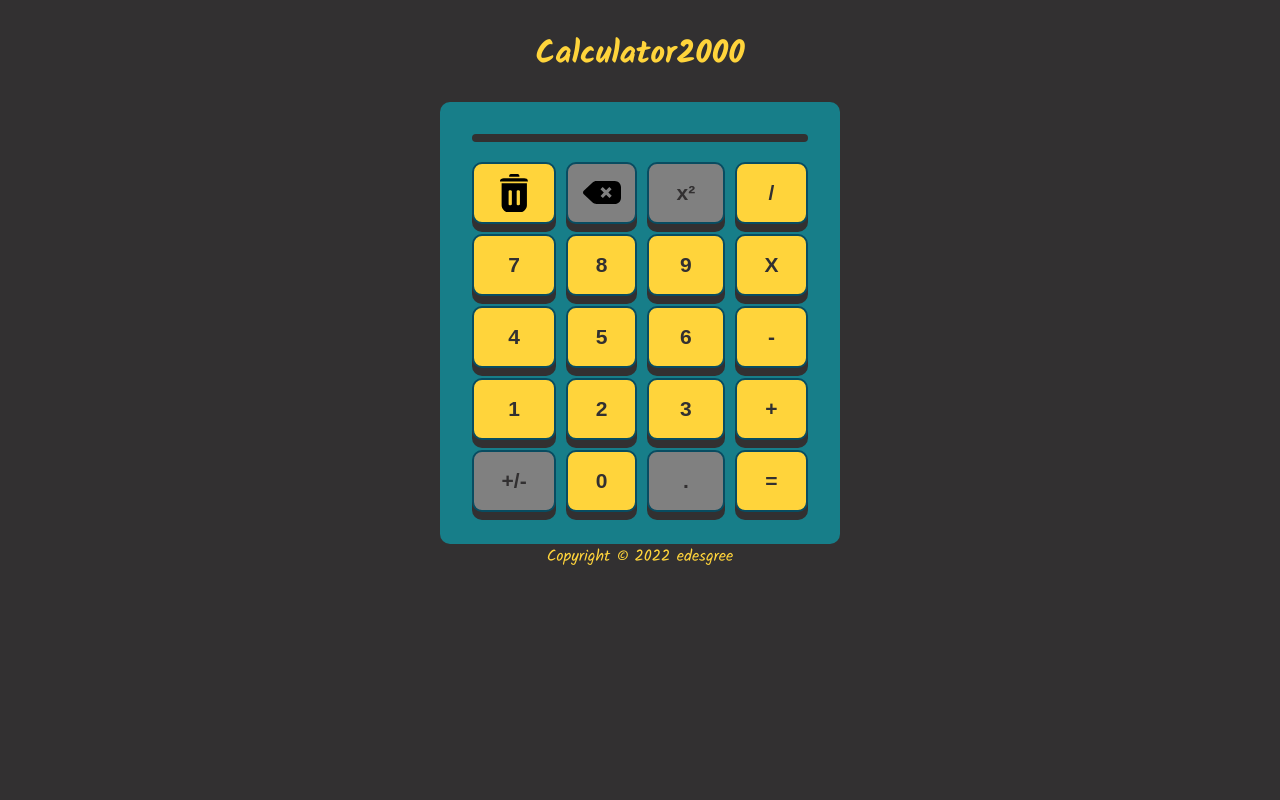
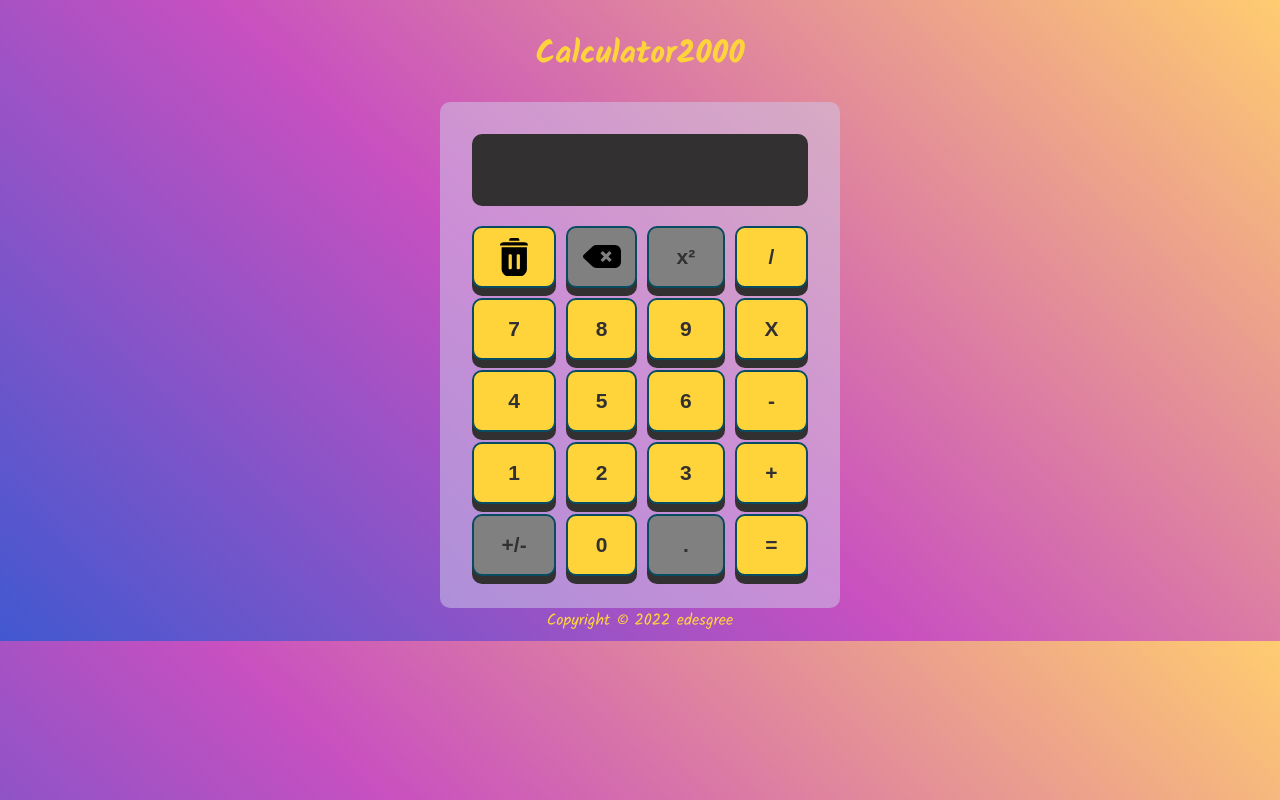
Before and after one commit to edesgree/odin-calculator, a website: page public/index.html in a window 1280 px wide. Drawn offline with nearby package versions, Linux system fonts and the light colour scheme.

Commit message:
add css gradient

```diff
--- a/src/sass/style.scss
+++ b/src/sass/style.scss
@@ -7,18 +7,20 @@ $dark: #323031;
 $bright: #ffd43b;
 $bright2: #ca2f2f;
 $main: #084c61;
-$main2: #177e89;
+$main2: #cfc8ea85;
 $grid: #ccc;
 $light: #fff;
 $font: "Kalam", cursive;
 $border-radius: 10px;
 body {
     align-items: center;
-    background-color: $dark;
+    background-color: #4158D0;
+    background-image: linear-gradient(43deg, #4158D0 0%, #C850C0 46%, #FFCC70 100%);
     color: $bright;
     display: flex;
     flex-direction: column;
     font-family: $font;
+
 }
 
 *,
@@ -37,10 +39,14 @@ main {
             background-color: $dark;
             border-radius: $border-radius;
             font-size: 3em;
-            //height: 1.5em;
             margin-bottom: 20px;
+            min-height: 1.5em;
             padding: 4px 8px;
             text-align: right;
+            .last-output{
+                font-size: .5em;
+                text-align: left;
+            }
         }
         .buttons {
             display: grid;
```
Also changed, not shown: public/css/style.css.
